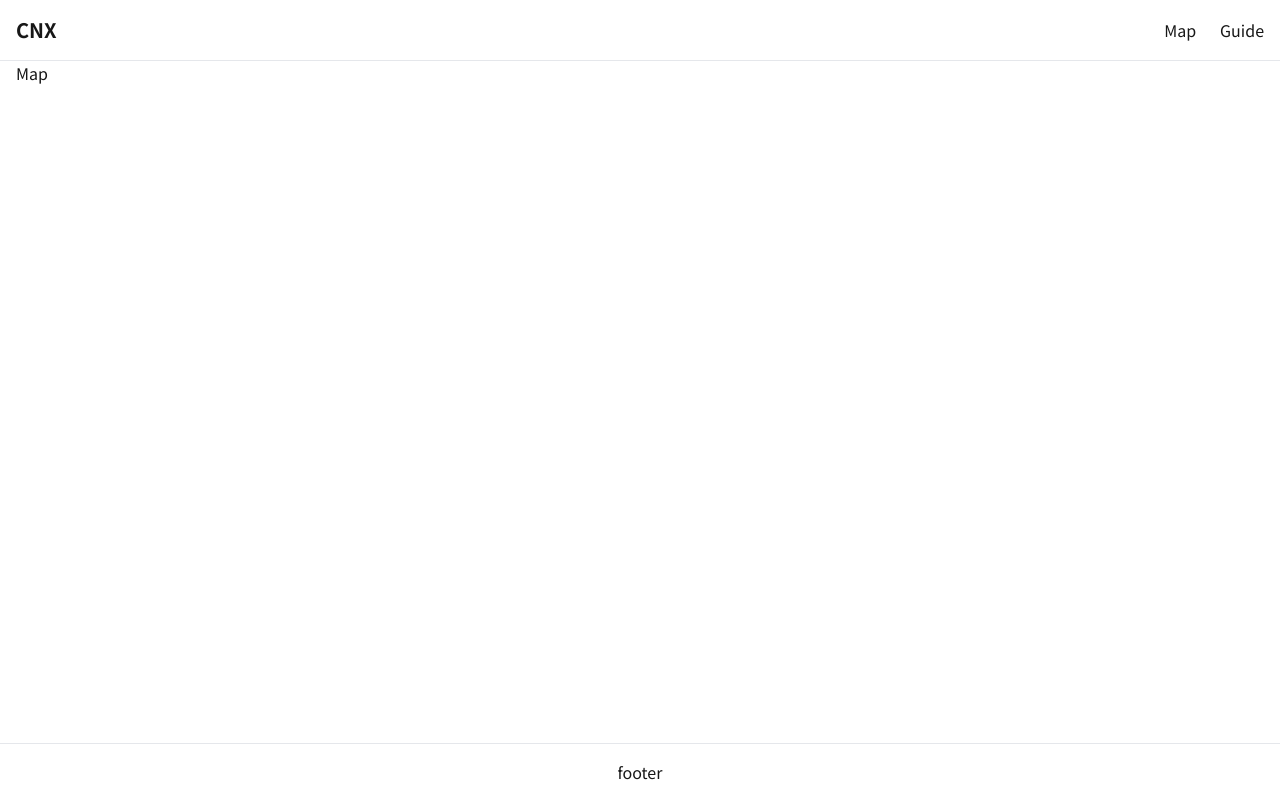
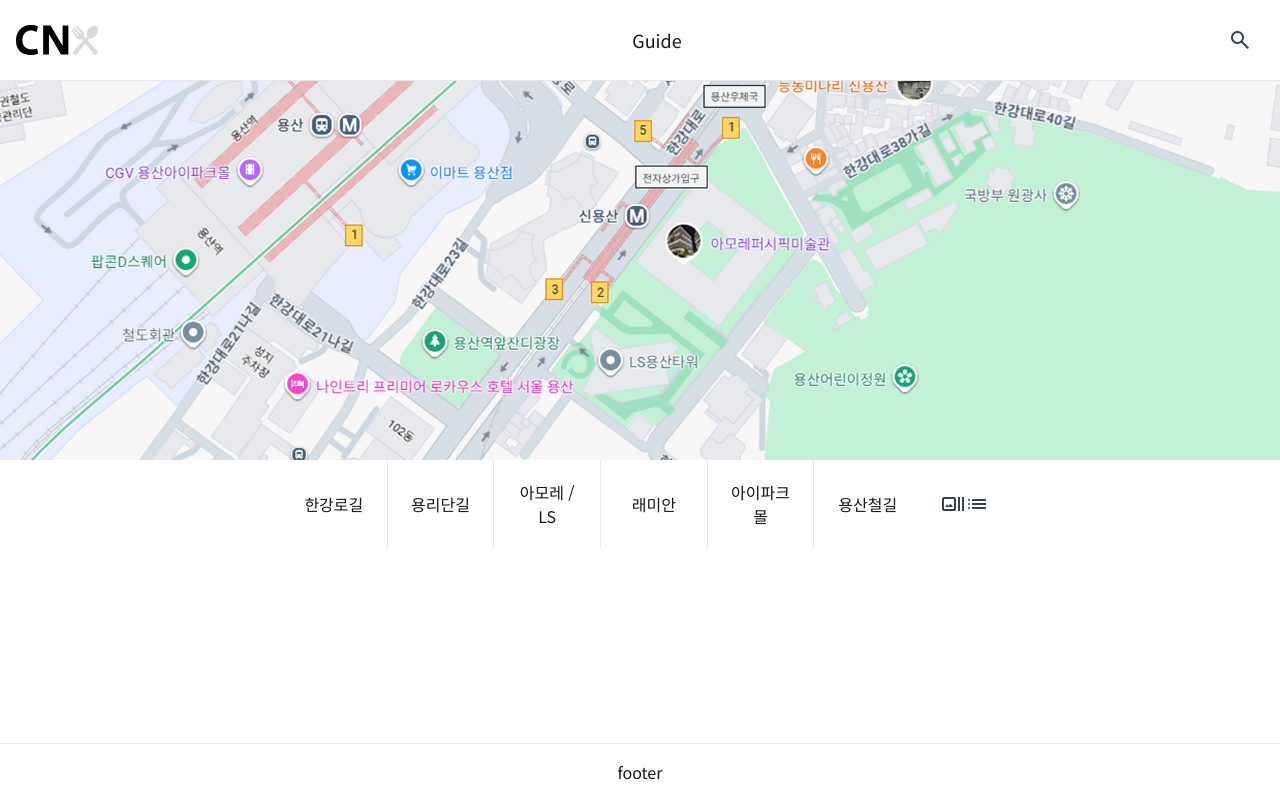
Before and after one commit to Starfish-122/CNX, a Next.js app: page /map in a window 1280 px wide. Built offline with nearby package versions, Linux system fonts and the light colour scheme.

Commit message:
feat: map 추가(진행중)

```diff
--- a/src/app/(pages)/guide/icon/page.tsx
+++ b/src/app/(pages)/guide/icon/page.tsx
@@ -1,13 +1,19 @@
 'use client';
 import React from 'react';
 import Icon from '@/components/base/Icon';
-import { GuideLayout, GuideSection, ExampleCard, PropsTable, CodeTag } from '@/components/templates/guide';
+import {
+    GuideLayout,
+    GuideSection,
+    ExampleCard,
+    PropsTable,
+    CodeTag,
+} from '@/components/templates/guide';
 
 export default function IconGuidePage() {
     return (
         <>
             <GuideLayout
-                title="Icon Component"
+                title="🥨 Icon Component"
                 description={
                     <>
                         <CodeTag>Icon</CodeTag> 컴포넌트는 Google Material Icons/Symbols를 사용하여
--- a/src/app/(pages)/guide/page.tsx
+++ b/src/app/(pages)/guide/page.tsx
@@ -25,7 +25,7 @@
         link: '/guide/tag',
     },
     {
-		name: '🔣 Icon',
+        name: '🥨 Icon',
         description: '아이콘 컴포넌트',
         link: '/guide/icon',
     },
@@ -38,7 +38,7 @@
         name: '🔲 Button',
         description: '버튼 컴포넌트',
         link: '/guide/button',
-  }
+    },
     // 필요 시 더 추가
 ];
 
@@ -56,10 +56,7 @@
                     </thead>
                     <tbody className="divide-y divide-gray-200 dark:divide-gray-700">
                         {components.map((component) => (
-              <tr
-                key={component.name}
-                className="transition-colors"
-              >
+                            <tr key={component.name} className="transition-colors">
                                 <td className="px-4 py-3 align-middle whitespace-nowrap">
                                     <Text className="font-medium">{component.name}</Text>
                                 </td>
@@ -75,7 +72,16 @@
                                         className="inline-flex items-center gap-2 rounded-md border border-gray-300 dark:border-gray-600 px-3 py-1.5 text-sm font-medium text-gray-800 dark:text-gray-100 hover:bg-gray-50 dark:hover:bg-gray-800 transition-colors hover:translate-x-1 transition-transform duration-300"
                                     >
                                         보기
-                    <svg aria-hidden="true" viewBox="0 0 24 24" fill="none" stroke="currentColor" strokeWidth={2} strokeLinecap="round" strokeLinejoin="round" className="h-4 w-4">
+                                        <svg
+                                            aria-hidden="true"
+                                            viewBox="0 0 24 24"
+                                            fill="none"
+                                            stroke="currentColor"
+                                            strokeWidth={2}
+                                            strokeLinecap="round"
+                                            strokeLinejoin="round"
+                                            className="h-4 w-4"
+                                        >
                                             <path d="M9 5l7 7-7 7" />
                                         </svg>
                                     </Link>
--- a/src/app/(pages)/layout.tsx
+++ b/src/app/(pages)/layout.tsx
@@ -1,3 +1,3 @@
 export default function PagesLayout({ children }: { children: React.ReactNode }) {
-    return <div className="w-full max-w-7xl mx-auto px-4">{children}</div>;
+    return <div className="w-full">{children}</div>;
 }
--- a/src/app/(pages)/map/page.tsx
+++ b/src/app/(pages)/map/page.tsx
@@ -1,9 +1,12 @@
 'use client';
+import Image from 'next/image';
+import Tab from '@/components/common/Tab';
 
 export default function MapPage(): React.JSX.Element {
     return (
-        <>
-            <h1>Map</h1>
-        </>
+        <div className="relative">
+            <Image src="/sample-map.jpg" alt="map" width={1000} height={700} className="w-full" />
+            <Tab />
+        </div>
     );
 }
--- /dev/null
+++ b/src/components/common/Tab.tsx
@@ -0,0 +1,41 @@
+'use client';
+
+import Icon from '../base/Icon';
+
+const TABS = [
+    {
+        label: '한강로길',
+        value: '',
+    },
+    {
+        label: '용리단길',
+        value: '',
+    },
+    {
+        label: '아모레 / LS',
+        value: '',
+    },
+    { label: '래미안', value: '' },
+    { label: '아이파크몰', value: '' },
+    { label: '용산철길', value: '' },
+];
+export default function Tab() {
+    return (
+        <div className="container mx-auto flex justify-center align-middle gap-2.5 absolute bottom-0 left-1/2 -translate-x-1/2 bg-white">
+            <div className="tab flex w-full md:w-1/2">
+                {TABS.map((tab) => (
+                    <button
+                        key={tab.value}
+                        className="tab__button px-5 py-5 flex items-center justify-center flex-1/6 hover:bg-blue-500 hover:font-bold"
+                    >
+                        {tab.label}
+                    </button>
+                ))}
+            </div>
+            <p className="flex items-center justify-center px-2.5">
+                <Icon name="art_track" className="hover:bg-blue-500" />
+                <Icon name="list" />
+            </p>
+        </div>
+    );
+}
--- a/src/components/templates/Header.tsx
+++ b/src/components/templates/Header.tsx
@@ -1,28 +1,38 @@
 'use client';
 
 import Link from 'next/link';
+import Image from 'next/image';
+import Icon from '../base/Icon';
 
 export default function Header() {
     return (
-        <header className="border-b border-gray-200 w-full py-4">
+        <header className="border-b border-gray-200 w-full py-4 font-sans">
             <div className="container mx-auto px-4 flex justify-between items-center">
-                <Link href="/" className="font-bold text-xl">
-                    CNX
+                <Link href="/guide">
+                    <Image
+                        className="dark:invert"
+                        src="/cnx-logo.svg"
+                        alt="CNX logo"
+                        width={82}
+                        height={30}
+                        priority
+                    />
                 </Link>
                 <nav>
                     <ul className="flex gap-6">
                         <li>
-                            <Link href="/map" className="hover:text-blue-500 transition-colors">
-                                Map
-                            </Link>
-                        </li>
-                        <li>
-                            <Link href="/guide" className="hover:text-blue-500 transition-colors">
+                            <Link
+                                href="/guide"
+                                className="hover:text-blue-500 transition-colors text-lg"
+                            >
                                 Guide
                             </Link>
                         </li>
                     </ul>
                 </nav>
+                <button className="p-3 hover:bg-gray-100 rounded-md">
+                    <Icon name="search" text="검색하기" />
+                </button>
             </div>
         </header>
     );
--- a/src/styles/custom-utilities.css
+++ b/src/styles/custom-utilities.css
@@ -1,121 +1,4 @@
-/* 가이드 페이지 유틸리티 클래스 */
-@utility guide-code {
-  background-color: #f3f4f6;
-  border-radius: 0.25rem;
-  padding-left: 0.25rem;
-  padding-right: 0.25rem;
-
-  @media (prefers-color-scheme: dark) {
-    background-color: #27272a;
-  }
+/* map */
+.tab__button:not(:last-child) {
+    border-right: 1px solid var(--color-gray-200);
 }
-
-@utility guide-section {
-  margin-bottom: 3rem;
-}
-
-@utility guide-section-title {
-  font-size: 1.25rem;
-  font-weight: 600;
-  margin-bottom: 0.75rem;
-}
-
-@utility guide-example-demo {
-  border: 1px solid #e5e7eb;
-  border-radius: 0.5rem;
-  padding: 1.5rem;
-  background-color: #f9fafb;
-
-  @media (prefers-color-scheme: dark) {
-    border-color: #3f3f46;
-    background-color: #18181b;
-  }
-}
-
-@utility guide-example-code {
-  background-color: #111827;
-  color: #f3f4f6;
-  font-size: 0.875rem;
-  border-radius: 0.375rem;
-  padding: 1rem;
-  margin-top: 1rem;
-  overflow-x: auto;
-
-  @media (prefers-color-scheme: dark) {
-    background-color: #0f0f0f;
-    color: #e5e7eb;
-  }
-}
-
-@utility guide-layout {
-  padding-left: 1.5rem;
-  padding-right: 1.5rem;
-  padding-top: 2.5rem;
-  padding-bottom: 2.5rem;
-}
-
-@utility guide-layout-title {
-  font-size: 1.5rem;
-  font-weight: 700;
-  margin-bottom: 0.75rem;
-}
-
-@utility guide-layout-description {
-  color: #4b5563;
-  margin-bottom: 2.5rem;
-  line-height: 1.625;
-
-  @media (prefers-color-scheme: dark) {
-    color: #9ca3af;
-  }
-}
-
-@utility guide-props-table {
-  overflow-x: auto;
-  border-radius: 0.5rem;
-  border: 1px solid #e5e7eb;
-
-  @media (prefers-color-scheme: dark) {
-    border-color: #3f3f46;
-  }
-}
-
-@utility guide-props-table {
-  table {
-    min-width: 100%;
-    font-size: 0.875rem;
-    text-align: left;
-  }
-
-  thead {
-    background-color: #f3f4f6;
-    color: #374151;
-
-    @media (prefers-color-scheme: dark) {
-      background-color: #27272a;
-      color: #e5e7eb;
-    }
-  }
-
-  th {
-    padding-top: 0.75rem;
-    padding-bottom: 0.75rem;
-    padding-left: 1rem;
-    padding-right: 1rem;
-  }
-
-  tbody {
-    border-top: 1px solid #e5e7eb;
-
-    @media (prefers-color-scheme: dark) {
-      border-color: #3f3f46;
-    }
-  }
-
-  td {
-    padding-top: 0.5rem;
-    padding-bottom: 0.5rem;
-    padding-left: 1rem;
-    padding-right: 1rem;
-  }
-}
--- a/src/styles/theme-typography.css
+++ b/src/styles/theme-typography.css
@@ -2,8 +2,8 @@
 @theme static {
     /* 글자 패밀리 */
     --font-sans: 'Noto Sans KR', system-ui, sans-serif;
-    --font-mono: 'JetBrains Mono', 'Fira Code', monospace;
-    --font-serif: 'Noto Serif KR', Georgia, serif;
+    /* --font-mono: 'JetBrains Mono', 'Fira Code', monospace;
+    --font-serif: 'Noto Serif KR', Georgia, serif; */
 
     /* 글자 크기 */
     --font-size-xs: 0.75rem;
```
Also changed, not shown: src/app/(pages)/guide/layout.tsx (+11 -17 lines), public/cnx-logo.svg (added), public/sample-map.jpg (added). Lines whose indentation alone changed are shown as unchanged.
